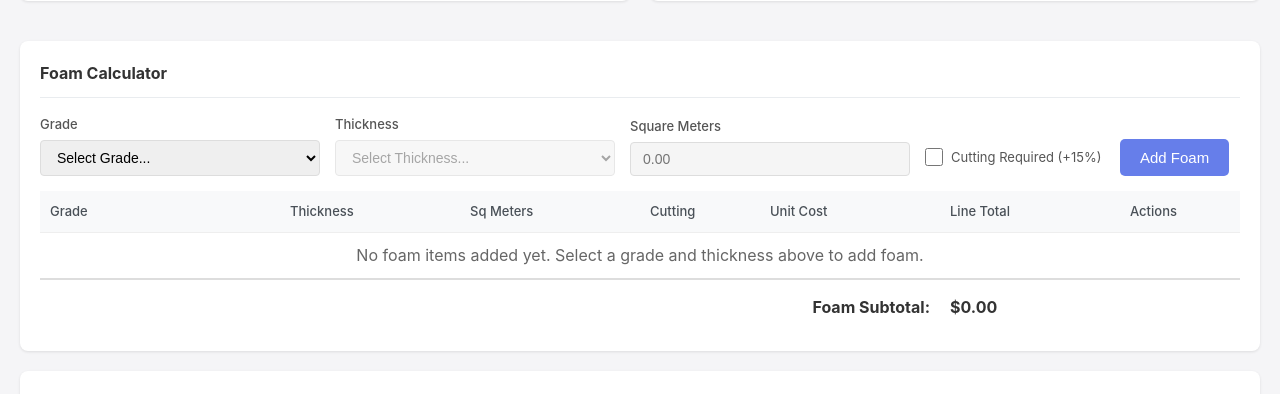
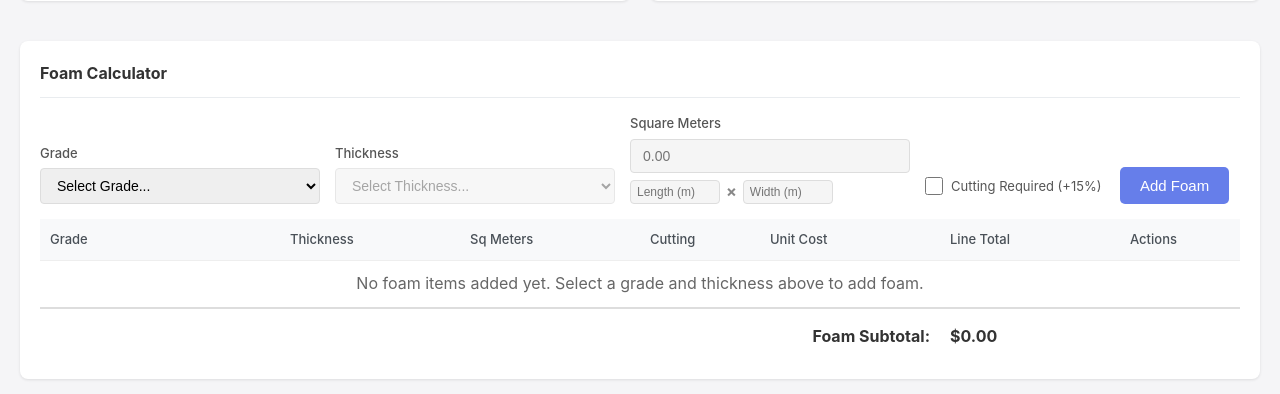
Before and after one commit to jtbnz/work_track, a PHP site: page /quoteBuilder.php in a window 1280 px wide. Shown: the part 807-1201 px from the top of the page. Run offline with PHP 8.4, Linux system fonts and the light colour scheme; the visitor is signed in with stand-in values (Sample User, id 1); some libraries are stand-ins or nearby versions.

Commit message:
feat: Add foam area calculation inputs and functionality to the quote builder

```diff
--- a/quoteBuilder.php
+++ b/quoteBuilder.php
@@ -395,6 +395,12 @@ $companyName = $companyNameRow ? $companyNameRow['setting_value'] : 'Our Company
                 <div class="form-group">
                     <label for="foamSqMeters">Square Meters</label>
                     <input type="number" id="foamSqMeters" class="form-control" min="0.01" step="0.01" placeholder="0.00" disabled>
+                    <div class="foam-area-calc">
+                        <input type="number" id="foamLength" class="form-control" min="0.01" step="0.01" placeholder="Length (m)" disabled>
+                        <span class="foam-area-calc-x">&times;</span>
+                        <input type="number" id="foamWidth" class="form-control" min="0.01" step="0.01" placeholder="Width (m)" disabled>
+                        <span class="foam-area-calc-result" id="foamAreaResult"></span>
+                    </div>
                 </div>
                 <div class="form-group foam-cutting-group">
                     <label>&nbsp;</label>
@@ -1034,6 +1040,30 @@ $companyName = $companyNameRow ? $companyNameRow['setting_value'] : 'Our Company
     cursor: pointer;
 }
 
+.foam-area-calc {
+    display: flex;
+    align-items: center;
+    gap: 6px;
+    margin-top: 6px;
+}
+
+.foam-area-calc input {
+    width: 90px;
+    padding: 4px 6px;
+    font-size: 12px;
+}
+
+.foam-area-calc-x {
+    font-weight: bold;
+    color: #888;
+}
+
+.foam-area-calc-result {
+    font-size: 12px;
+    color: #555;
+    white-space: nowrap;
+}
+
 .foam-price-preview {
     display: flex;
     gap: 15px;
@@ -1676,6 +1706,9 @@ document.addEventListener('DOMContentLoaded', function() {
     const foamCuttingCheckbox = document.getElementById('foamCuttingRequired');
     const addFoamBtn = document.getElementById('addFoamBtn');
     const foamPricePreview = document.getElementById('foamPricePreview');
+    const foamLengthInput = document.getElementById('foamLength');
+    const foamWidthInput = document.getElementById('foamWidth');
+    const foamAreaResult = document.getElementById('foamAreaResult');
     let foamIndex = document.querySelectorAll('#foamBody tr[data-foam-idx]').length;
     let selectedFoamProduct = null;
 
@@ -1686,6 +1719,9 @@ document.addEventListener('DOMContentLoaded', function() {
             foamThicknessSelect.disabled = true;
             foamSqMetersInput.disabled = true;
             foamSqMetersInput.value = '';
+            if (foamLengthInput) { foamLengthInput.disabled = true; foamLengthInput.value = ''; }
+            if (foamWidthInput) { foamWidthInput.disabled = true; foamWidthInput.value = ''; }
+            if (foamAreaResult) foamAreaResult.textContent = '';
             addFoamBtn.disabled = true;
             foamPricePreview.style.display = 'none';
             selectedFoamProduct = null;
@@ -1711,6 +1747,9 @@ document.addEventListener('DOMContentLoaded', function() {
             const selectedOption = this.options[this.selectedIndex];
             foamSqMetersInput.disabled = true;
             foamSqMetersInput.value = '';
+            if (foamLengthInput) { foamLengthInput.disabled = true; foamLengthInput.value = ''; }
+            if (foamWidthInput) { foamWidthInput.disabled = true; foamWidthInput.value = ''; }
+            if (foamAreaResult) foamAreaResult.textContent = '';
             addFoamBtn.disabled = true;
             foamPricePreview.style.display = 'none';
             selectedFoamProduct = null;
@@ -1724,14 +1763,38 @@ document.addEventListener('DOMContentLoaded', function() {
                     gradeCode: selectedOption.dataset.gradeCode
                 };
                 foamSqMetersInput.disabled = false;
+                if (foamLengthInput) foamLengthInput.disabled = false;
+                if (foamWidthInput) foamWidthInput.disabled = false;
                 updateFoamPricePreview();
             }
         });
 
-        foamSqMetersInput.addEventListener('input', updateFoamPricePreview);
+        foamSqMetersInput.addEventListener('input', function() {
+            // Clear length/width when user types directly into sq meters
+            if (foamLengthInput) foamLengthInput.value = '';
+            if (foamWidthInput) foamWidthInput.value = '';
+            if (foamAreaResult) foamAreaResult.textContent = '';
+            updateFoamPricePreview();
+        });
         if (foamCuttingCheckbox) {
             foamCuttingCheckbox.addEventListener('change', updateFoamPricePreview);
         }
+
+        function calculateFoamArea() {
+            const length = parseFloat(foamLengthInput.value) || 0;
+            const width = parseFloat(foamWidthInput.value) || 0;
+            if (length > 0 && width > 0) {
+                const area = length * width;
+                foamSqMetersInput.value = area.toFixed(2);
+                foamAreaResult.textContent = '= ' + area.toFixed(2) + ' m²';
+            } else {
+                foamAreaResult.textContent = '';
+            }
+            updateFoamPricePreview();
+        }
+
+        if (foamLengthInput) foamLengthInput.addEventListener('input', calculateFoamArea);
+        if (foamWidthInput) foamWidthInput.addEventListener('input', calculateFoamArea);
 
         function updateFoamPricePreview() {
             if (!selectedFoamProduct) {
@@ -1790,6 +1853,9 @@ document.addEventListener('DOMContentLoaded', function() {
             foamThicknessSelect.disabled = true;
             foamSqMetersInput.value = '';
             foamSqMetersInput.disabled = true;
+            if (foamLengthInput) { foamLengthInput.value = ''; foamLengthInput.disabled = true; }
+            if (foamWidthInput) { foamWidthInput.value = ''; foamWidthInput.disabled = true; }
+            if (foamAreaResult) foamAreaResult.textContent = '';
             if (foamCuttingCheckbox) foamCuttingCheckbox.checked = false;
             addFoamBtn.disabled = true;
             foamPricePreview.style.display = 'none';
```
